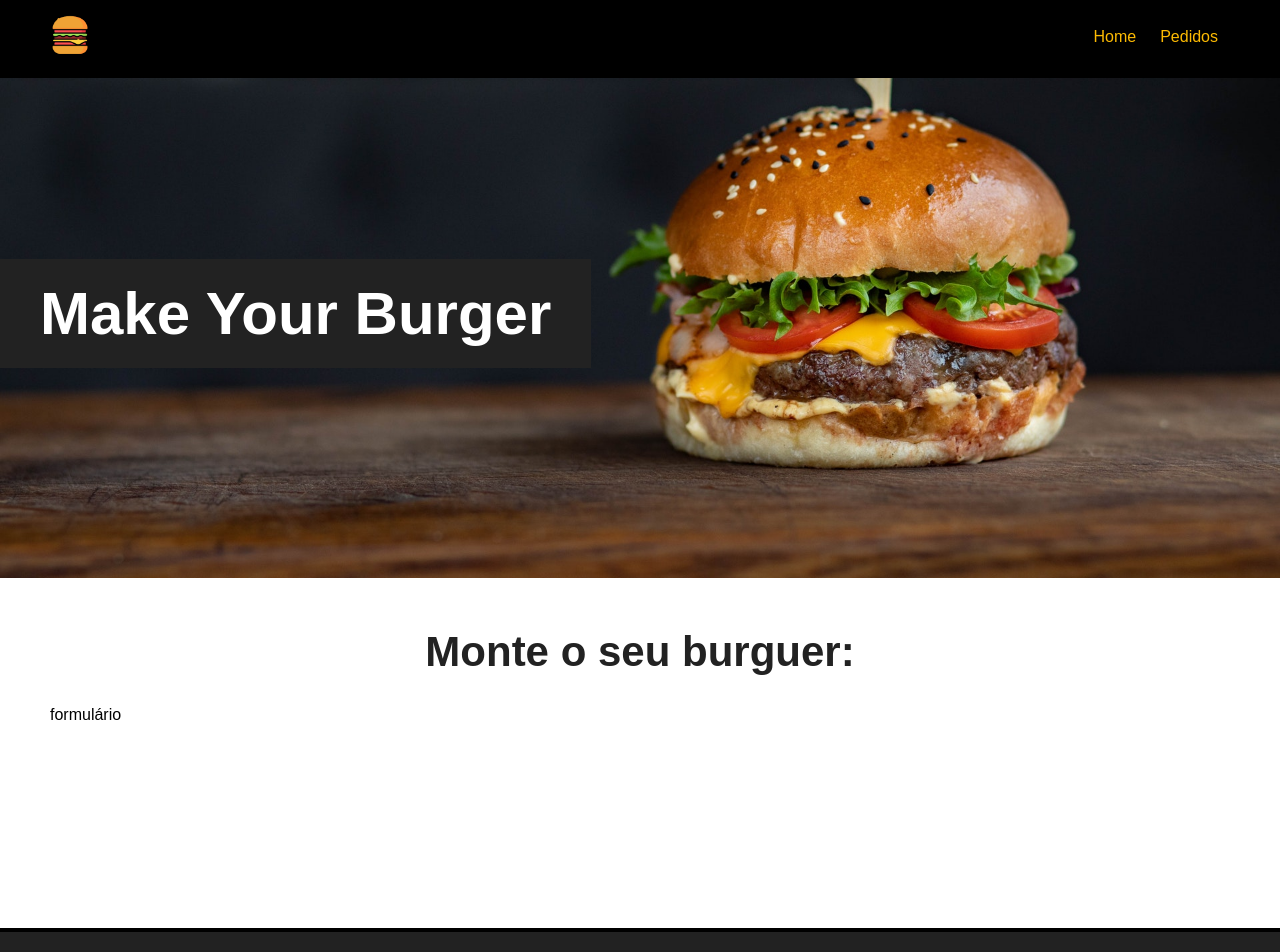
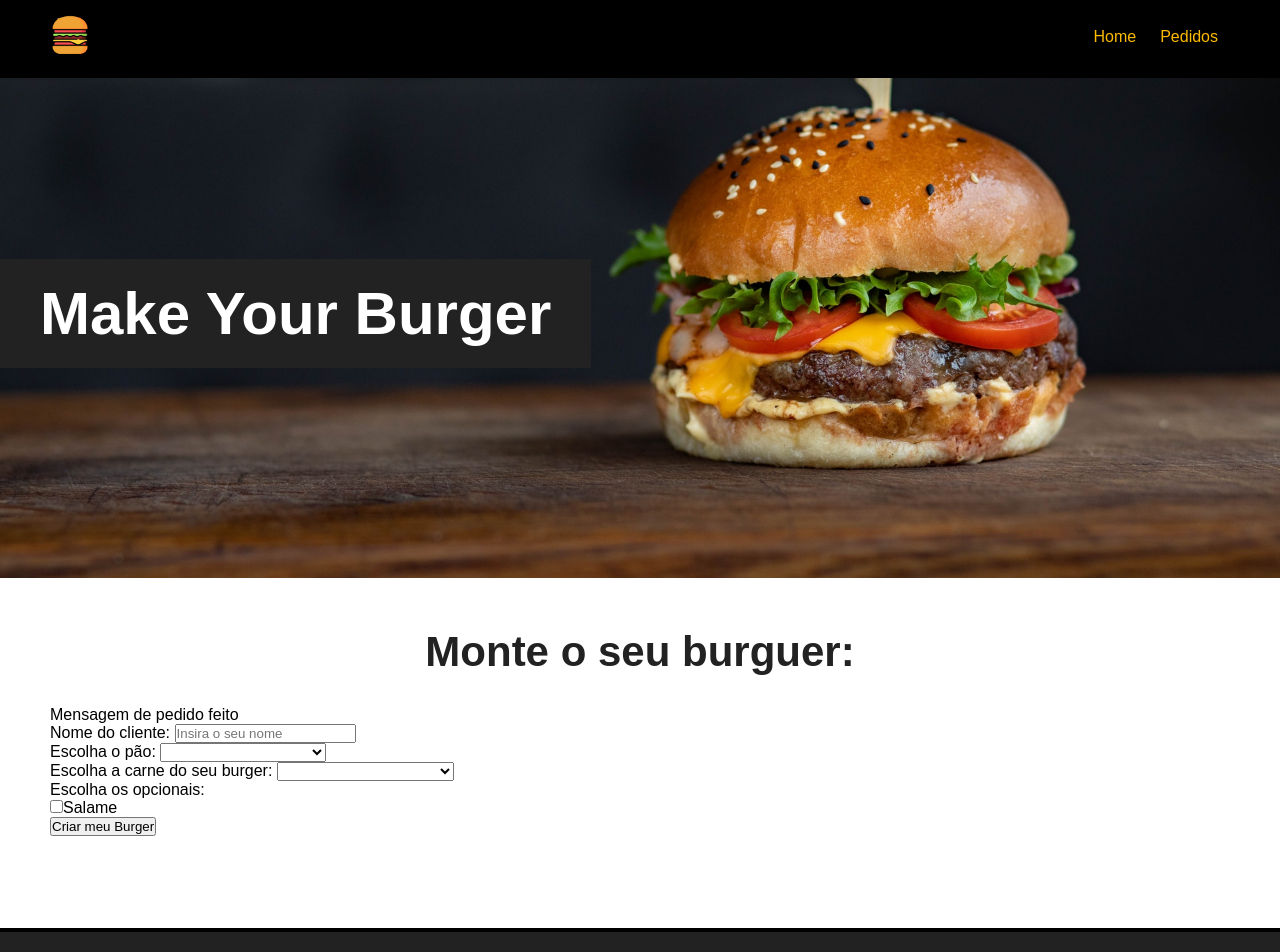
Before and after one commit to adhmattheus/Web, a Vue app in the folder make_your_burger/: page / in a window 1280 px wide. Shown: the top 952 px of the page. Built offline with nearby package versions, Linux system fonts and the light colour scheme.

Commit message:
form burger

```diff
--- /dev/null
+++ b/make_your_burger/src/components/Burgerform.vue
@@ -0,0 +1,52 @@
+<template>
+  <div>
+    <p>Mensagem de pedido feito</p>
+    <div>
+      <form id="burger-form">
+
+        <div class="input-container">
+          <label for="nome">Nome do cliente: </label>
+          <input type="text" id="nome" name="nome" v-model="nome" placeholder="Insira o seu nome">
+        </div>
+
+        <div class="input-container">
+          <label for="pao">Escolha o pão: </label>
+          <select name="pao" id="pao" v-model="pao">
+            <option value="">Selecione o tipo do pão: </option>
+            <option value="integral">Integral</option>
+          </select>
+        </div>
+
+        <div class="input-container">
+          <label for="carne">Escolha a carne do seu burger: </label>
+          <select name="carne" id="carne" v-model="carne">
+            <option value="">Selecione o tipo de carne: </option>
+            <option value="integral">Maminha</option>
+          </select>
+        </div>
+
+        <div class="input-container">
+          <label for="opcionais">Escolha os opcionais: </label>
+            <div class="checkbox-container">
+              <input type="checkbox" name="opcionais" v-model="opcionais" value="salame">
+              <span>Salame</span>
+            </div>
+        </div>
+        <div class="input-contai">
+          <input type="submit" class="submit-btn" value="Criar meu Burger">
+        </div>
+
+      </form>
+    </div>
+  </div>
+</template>
+
+<script>
+export default {
+  name:'Burgerform'
+}
+</script>
+
+<style scoped>
+
+</style>
--- a/make_your_burger/src/views/Home.vue
+++ b/make_your_burger/src/views/Home.vue
@@ -3,20 +3,20 @@
   <Banner/>
   <div class="main-container">
     <h1>Monte o seu burguer:</h1>
-    <p>formulário
-
-    </p>
+    <Burgerform/>
 
   </div>
 </template>
 
 <script>
 import Banner from '../components/Banner.vue'
+import Burgerform from '../components/Burgerform.vue'
 
 export default {
   name:"Homem",
   components:{
-    Banner
+    Banner,
+    Burgerform
   }
 
 }
```
